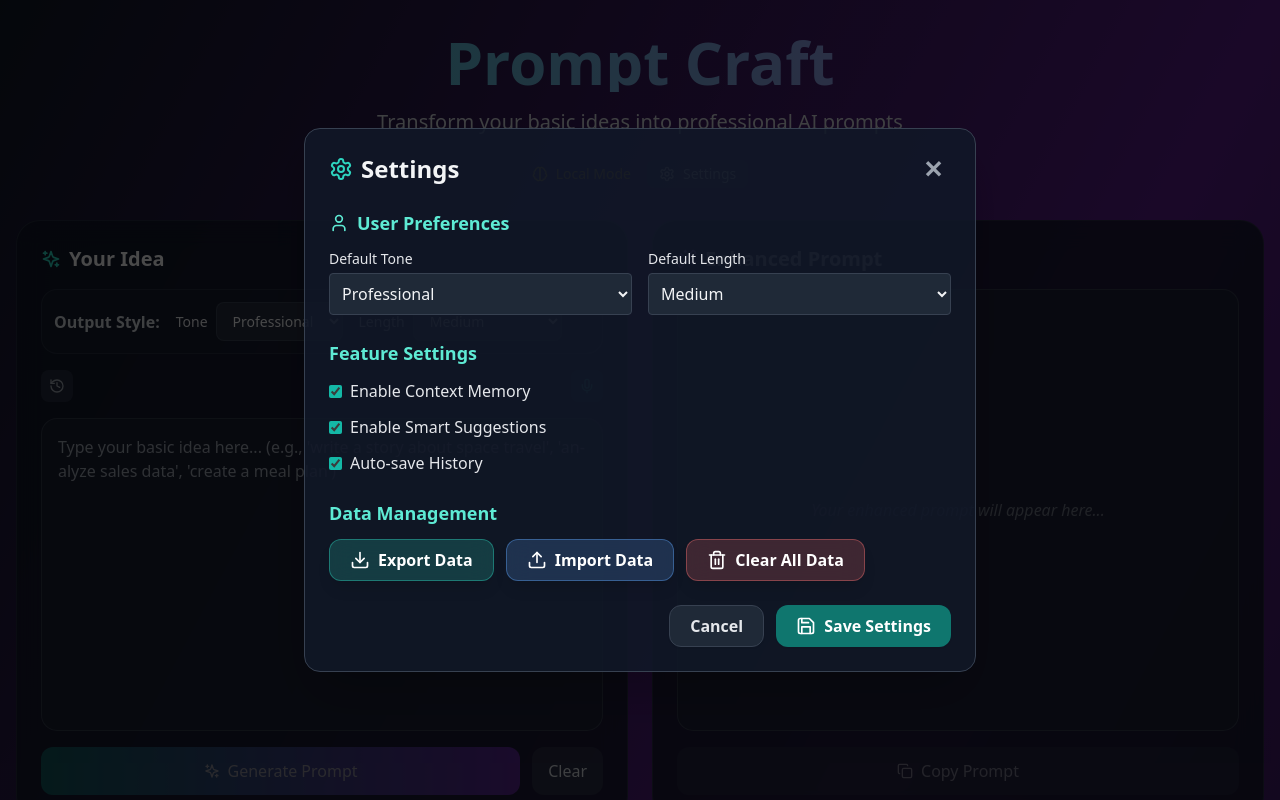
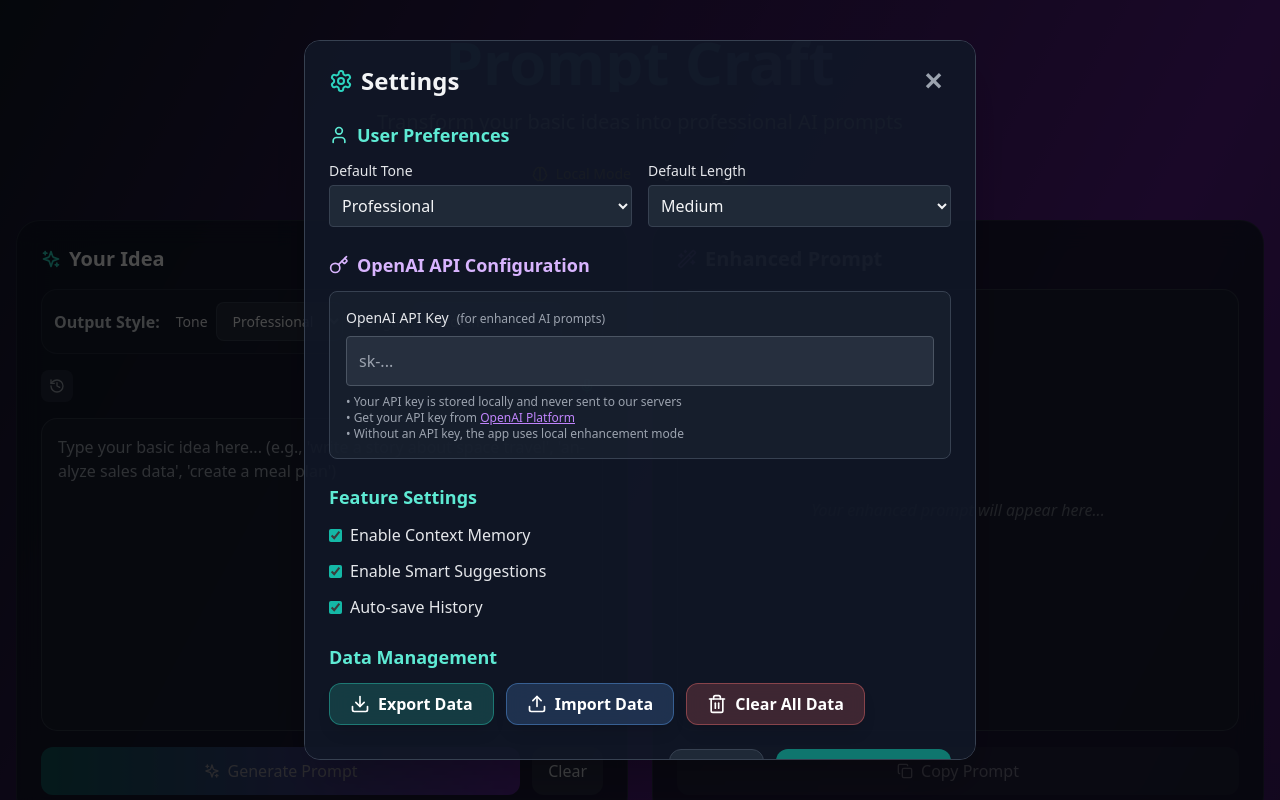
Before and after one commit to chamberlain-b/promptcraft, a React (Create React App) app: page / in a window 1280 px wide. Both pictures are taken after a click on the button "Settings". Shown: the top 800 px of the page. Built offline with nearby package versions, Linux system fonts and the light colour scheme.

Commit message:
Add API key settings to Settings component and improve debugging for enhanced status

```diff
--- a/src/components/Settings.jsx
+++ b/src/components/Settings.jsx
@@ -10,6 +10,7 @@ const Settings = ({ isOpen, onClose }) => {
     enableSuggestions: true,
     autoSave: true
   });
+  const [apiKey, setApiKey] = useState('');
   const [isSaving, setIsSaving] = useState(false);
   const [message, setMessage] = useState('');
 
@@ -18,6 +19,12 @@ const Settings = ({ isOpen, onClose }) => {
       // Load current settings
       const savedPreferences = contextService.getUserPreferences();
       setPreferences(prev => ({ ...prev, ...savedPreferences }));
+
+      // Load API key from localStorage
+      const savedApiKey = localStorage.getItem('openai-api-key');
+      if (savedApiKey) {
+        setApiKey(savedApiKey);
+      }
     }
   }, [isOpen]);
 
@@ -28,6 +35,13 @@ const Settings = ({ isOpen, onClose }) => {
     try {
       // Save preferences
       contextService.updateUserPreferences(preferences);
+
+      // Save API key to localStorage
+      if (apiKey.trim()) {
+        localStorage.setItem('openai-api-key', apiKey.trim());
+      } else {
+        localStorage.removeItem('openai-api-key');
+      }
 
       setMessage('Settings saved successfully!');
       setTimeout(() => setMessage(''), 3000);
@@ -136,6 +150,36 @@ const Settings = ({ isOpen, onClose }) => {
           </div>
         </div>
 
+        {/* API Configuration */}
+        <div className="mb-6">
+          <h3 className="text-lg font-semibold mb-3 flex items-center gap-2 text-purple-300">
+            <svg xmlns="http://www.w3.org/2000/svg" width="20" height="20" viewBox="0 0 24 24" fill="none" stroke="currentColor" strokeWidth="2" strokeLinecap="round" strokeLinejoin="round">
+              <path d="m15.5 7.5 2.3 2.3a1 1 0 0 0 1.4 0l2.1-2.1a1 1 0 0 0 0-1.4L19 4"/>
+              <path d="m21 2-9.6 9.6"/>
+              <circle cx="7.5" cy="15.5" r="5.5"/>
+            </svg>
+            OpenAI API Configuration
+          </h3>
+          <div className="bg-gray-800/50 p-4 rounded-lg border border-gray-700">
+            <label className="block text-sm font-medium mb-2 text-gray-200">
+              OpenAI API Key
+              <span className="text-xs text-gray-400 ml-2">(for enhanced AI prompts)</span>
+            </label>
+            <input
+              type="password"
+              placeholder="sk-..."
+              value={apiKey}
+              onChange={(e) => setApiKey(e.target.value)}
+              className="w-full p-3 bg-gray-700/50 border border-gray-600 rounded text-gray-100 focus:outline-none focus:ring-2 focus:ring-purple-500 focus:border-transparent"
+            />
+            <div className="mt-2 text-xs text-gray-400">
+              <p>• Your API key is stored locally and never sent to our servers</p>
+              <p>• Get your API key from <a href="https://platform.openai.com/api-keys" target="_blank" rel="noopener noreferrer" className="text-purple-400 hover:text-purple-300 underline">OpenAI Platform</a></p>
+              <p>• Without an API key, the app uses local enhancement mode</p>
+            </div>
+          </div>
+        </div>
+
         {/* Feature Toggles */}
         <div className="mb-6">
           <h3 className="text-lg font-semibold mb-3 text-teal-300">Feature Settings</h3>
--- a/src/services/llmService.js
+++ b/src/services/llmService.js
@@ -10,6 +10,7 @@ class LLMService {
     try {
       // Get API key from localStorage if available
       const apiKey = localStorage.getItem('openai-api-key');
+      console.log('API Key from localStorage:', apiKey ? 'Present' : 'Not present');
 
       const requestBody = {
         prompt: userInput,
@@ -19,9 +20,11 @@ class LLMService {
       // Include API key in request if available
       if (apiKey) {
         requestBody.apiKey = apiKey;
+        console.log('Including API key in request');
       }
 
       const response = await axios.post('/api/generate', requestBody);
+      console.log('API Response enhanced status:', response.data.enhanced);
       return {
         output: response.data.result,
         requestsLeft: response.data.requestsLeft,
```
Also changed, not shown: api/generate.js (+8 -0 lines).
